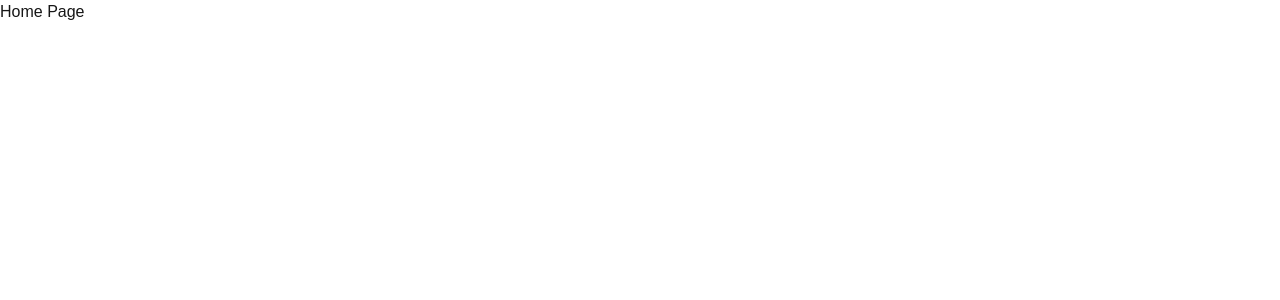
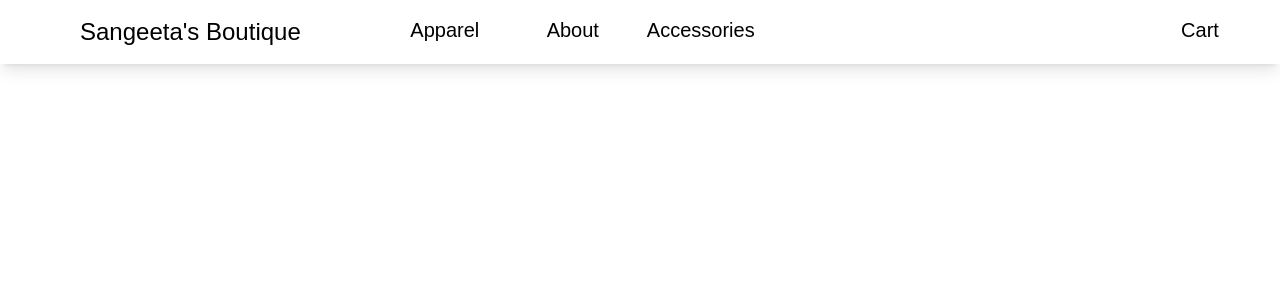
Before and after one commit to webimpactuw/sangeetas-boutique, a Next.js app: page / in a window 1280 px wide. Shown: the top 300 px of the page. Built offline with nearby package versions, Linux system fonts and the light colour scheme.

Commit message:
added navbar back to homepage

```diff
--- a/app/components/navbar.js
+++ b/app/components/navbar.js
@@ -1,5 +1,3 @@
-
-
 import Link from 'next/link'
 
 export default function NavBar() {
--- a/app/page.js
+++ b/app/page.js
@@ -1,7 +1,7 @@
-
+import Navbar from './components/navbar.js'
 
 export default function Home() {
   return (
-   <main>Home Page</main>
+   <main><Navbar></Navbar></main>
   );
 }
```
